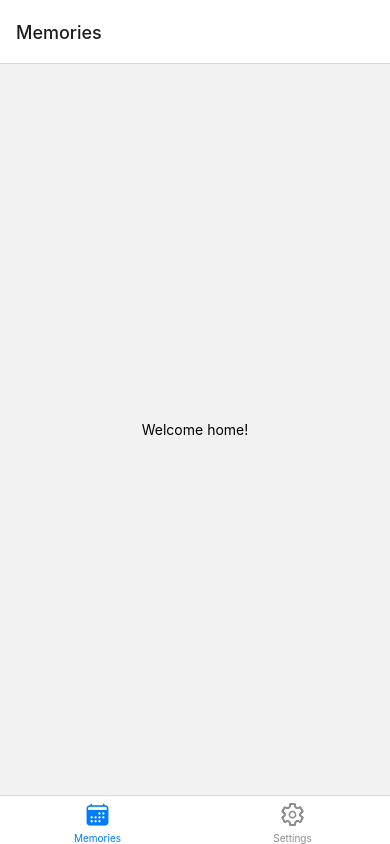
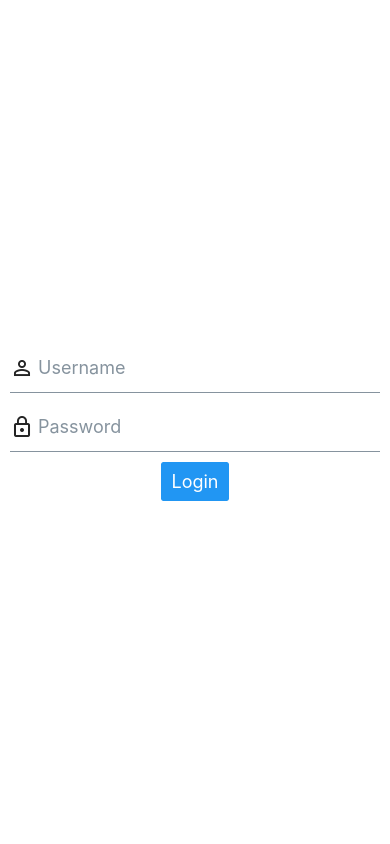
Before and after one commit to jordynmindorff/4ever-app, a React Native app: screen / in a window 390 px wide. Built offline with nearby package versions, Linux system fonts and the light colour scheme.

Commit message:
Auth progress

```diff
--- a/App.js
+++ b/App.js
@@ -2,8 +2,15 @@ import { View, Platform } from 'react-native';
 import { lightColors, createTheme, ThemeProvider } from '@rneui/themed';
 import { SafeAreaProvider } from 'react-native-safe-area-context';
 import { NavigationContainer } from '@react-navigation/native';
+import { useEffect, useState } from 'react';
+import * as SecureStore from 'expo-secure-store';
 
 import NavTabs from './components/layout/NavTabs';
+import Login from './components/pages/Login';
+
+const getValueFor = async (key) => {
+	await SecureStore.getItemAsync(key);
+};
 
 const theme = createTheme({
 	lightColors: {
@@ -15,11 +22,26 @@ const theme = createTheme({
 });
 
 export default function App() {
+	const [signedIn, setSignedIn] = useState(false);
+
+	useEffect(() => {
+		const check = async () => {
+			const value = await getValueFor('authToken');
+
+			if (value) {
+				setSignedIn(true);
+				console.log('Yup');
+			}
+		};
+
+		check();
+	}, []);
+
 	return (
 		<NavigationContainer>
 			<SafeAreaProvider>
 				<ThemeProvider theme={theme}>
-					<NavTabs />
+					{signedIn ? <NavTabs /> : <Login setSignedIn={setSignedIn} />}
 				</ThemeProvider>
 			</SafeAreaProvider>
 		</NavigationContainer>
--- /dev/null
+++ b/components/pages/Login.js
@@ -0,0 +1,75 @@
+import { StyleSheet, Text, View, Alert } from 'react-native';
+import { Input, Icon, Button } from '@rneui/themed';
+import { useState } from 'react';
+import { FOREVER_BASE } from '@env';
+import * as SecureStore from 'expo-secure-store';
+
+const Login = ({ setSignedIn }) => {
+	const [username, setUsername] = useState('');
+	const [password, setPassword] = useState('');
+
+	const save = async (key, value) => {
+		await SecureStore.setItemAsync(key, value);
+	};
+
+	const handleLogin = async () => {
+		try {
+			if (!username || !password) {
+				Alert.alert('Missing Required Fields');
+			} else {
+				const req = await fetch(`${FOREVER_BASE}/v1/auth/login`, {
+					method: 'POST',
+					body: JSON.stringify({
+						username,
+						password,
+					}),
+					headers: {
+						'Content-Type': 'application/json',
+					},
+				});
+				const res = await req.json();
+				console.log(res);
+
+				if (res.success) {
+					await save('authToken', res.data.token);
+					setSignedIn(true);
+				} else {
+					Alert.alert(res.msg);
+				}
+			}
+		} catch (error) {
+			console.log(error);
+			// Alert.alert(error);
+		}
+	};
+
+	return (
+		<View style={styles.container}>
+			<Input
+				placeholder='Username'
+				leftIcon={<Icon type='ionicons' name='person-outline' />}
+				value={username}
+				onChangeText={setUsername}
+			/>
+			<Input
+				placeholder='Password'
+				leftIcon={<Icon type='ionicons' name='lock-outline' />}
+				secureTextEntry={true}
+				value={password}
+				onChangeText={setPassword}
+			/>
+
+			<Button title='Login' onPress={handleLogin} />
+		</View>
+	);
+};
+
+const styles = StyleSheet.create({
+	container: {
+		flex: 1,
+		justifyContent: 'center',
+		alignItems: 'center',
+	},
+});
+
+export default Login;
--- a/components/pages/Memories.js
+++ b/components/pages/Memories.js
@@ -1,6 +1,21 @@
 import { StyleSheet, Text, View } from 'react-native';
+import { useEffect } from 'react';
+import * as SecureStore from 'expo-secure-store';
+
+const getValueFor = async (key) => {
+	await SecureStore.getItemAsync(key);
+};
 
 const Memories = () => {
+	useEffect(() => {
+		const data = async () => {
+			const token = await getValueFor('authToken');
+			console.log(token);
+		};
+
+		data();
+	}, []);
+
 	return (
 		<View style={styles.container}>
 			<Text>Welcome home!</Text>
--- /dev/null
+++ b/context/authentication/authContext.js
@@ -0,0 +1,5 @@
+import { createContext } from 'react';
+
+const authContext = createContext();
+
+export default authContext;
--- a/package.json
+++ b/package.json
@@ -22,7 +22,8 @@
     "react-native-dotenv": "^3.4.9",
     "react-native-safe-area-context": "4.5.0",
     "react-native-screens": "~3.20.0",
-    "react-native-web": "~0.18.10"
+    "react-native-web": "~0.18.10",
+    "expo-secure-store": "~12.1.1"
   },
   "devDependencies": {
     "@babel/core": "^7.20.0"
```
Also changed, not shown: components/memories/Month.js (added, +19 -0 lines), context/authentication/AuthState.js (added, +68 -0 lines), context/authentication/authReducer.js (added, +24 -0 lines), 1 other file (tests, documents, lock files or other folders).
